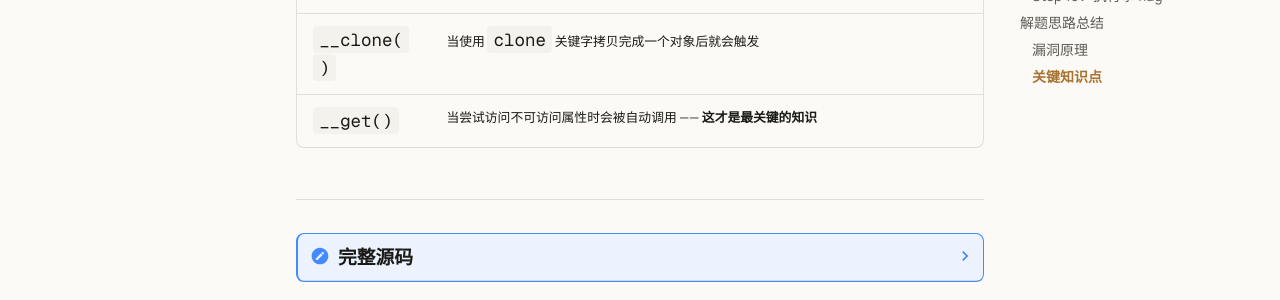
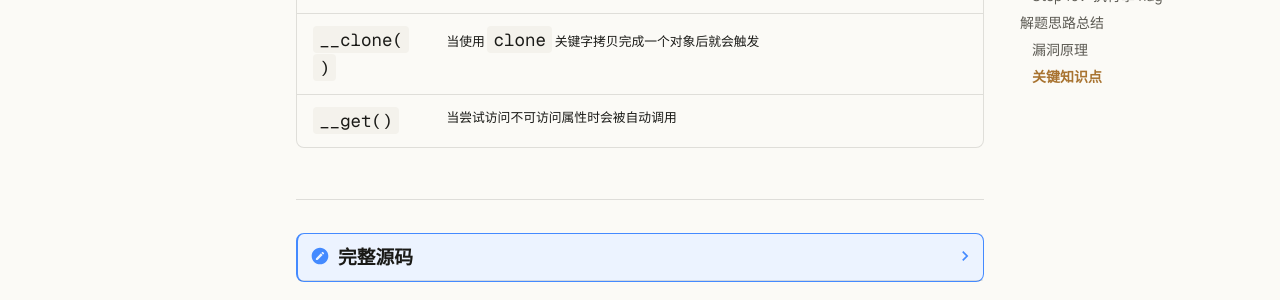
Before and after one commit to guang12-c/ctf-notes, an MkDocs documentation site: the page built from docs/blog/posts/2026-10-29-geek2026-pop-chain.md, in a window 1280 px wide and 900 px high, scrolled down 11086 px. Shown: the part 521-821 px from the top of the window. Built offline with MkDocs 1.6.1 and Material for MkDocs 9.7.7, drawn with Linux system fonts in a browser that asks for light colours; comment, search, counter and statistics services are not loaded.

Commit message:
删掉魔术方法表里那句写给自己看的话(__get 行)

```diff
--- a/docs/blog/posts/2026-10-29-geek2026-pop-chain.md
+++ b/docs/blog/posts/2026-10-29-geek2026-pop-chain.md
@@ -342,7 +342,7 @@ unserialize() 按串里写的长度去读 —— 读的位置被"多出来的字
 | `__isset()` | 在对不可访问属性使用 `isset()` 或 `empty()` 时会被触发 |
 | `__unset()` | 在对不可访问属性使用 `unset()` 时会被触发 |
 | `__clone()` | 当使用 `clone` 关键字拷贝完成一个对象后就会触发 |
-| `__get()` | 当尝试访问不可访问属性时会被自动调用 —— **这才是最关键的知识** |
+| `__get()` | 当尝试访问不可访问属性时会被自动调用 |
 
 ---
 
```
